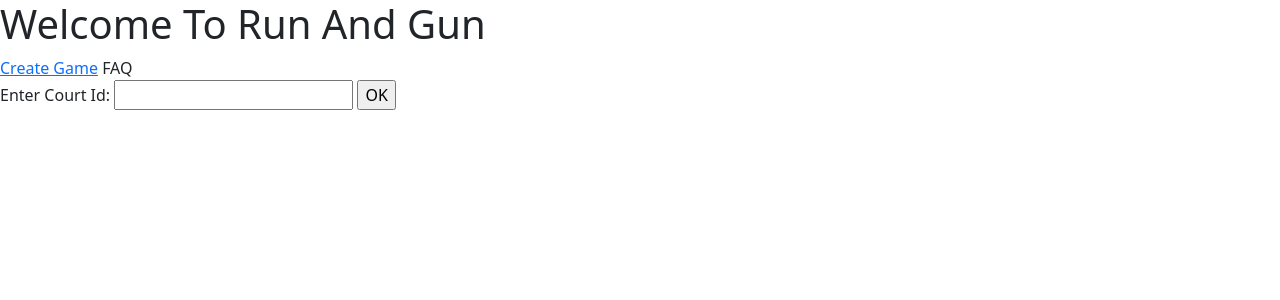
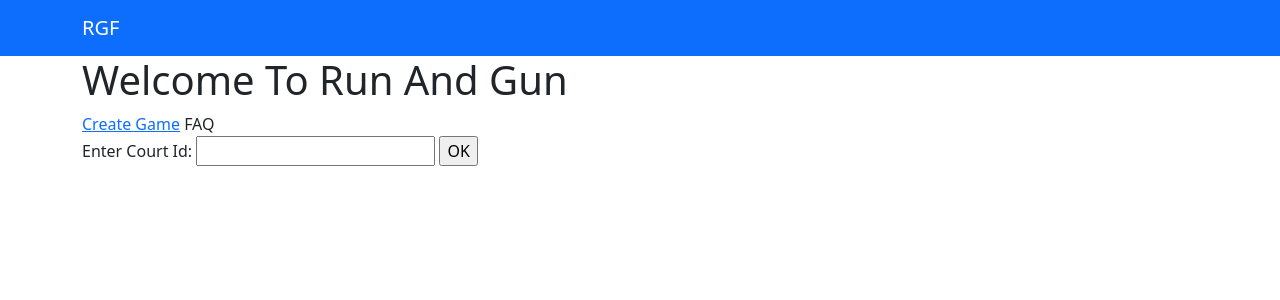
Before and after one commit to middleverse/multiplayer_nba_django, a Django app: page / in a window 1280 px wide. Shown: the top 300 px of the page. Run offline with Django 3.2, Linux system fonts and the light colour scheme.

Commit message:
added skeleton navbar

```diff
--- a/core/templates/base.html
+++ b/core/templates/base.html
@@ -18,6 +18,8 @@
     <![endif]-->
   </head>
   <body>
+    {% block navbar %}
+    {% endblock navbar %}
 
     {% block content %}
     {% endblock content %}
--- a/core/templates/index.html
+++ b/core/templates/index.html
@@ -1,7 +1,12 @@
 {% extends 'base.html' %}
+
+{% block navbar %}
+  {% include 'index_navbar.html' %}
+{% endblock navbar %}
 
 {% block content %}
   <body>
+  <div class='container'>
     <h1>Welcome To Run And Gun</h1>
     <a id="create-game" href="{% url 'create_redirect'%}">Create Game</a>
     <a id="faq">FAQ</a>
@@ -14,7 +19,7 @@
     </form>
 
     <div id='redirect-error-msg'></div>
-
+  </div>
 <script>
 
 const show_join_error_message = function(e) {
--- /dev/null
+++ b/core/templates/index_navbar.html
@@ -0,0 +1,7 @@
+<nav class="navbar navbar-expand bg-primary navbar-dark">
+
+  <div class="container">
+    <a class="navbar-brand">RGF</a>
+  </container>
+
+</nav>
--- a/court/templates/court.html
+++ b/court/templates/court.html
@@ -1,4 +1,8 @@
 {% extends 'court_base.html' %}
+
+{% block navbar %}
+  {% include 'index_navbar.html' %}
+{% endblock navbar %}
 
 {% block court_content %}
 
@@ -719,4 +723,4 @@ This is court#{{court_id}}. This contains a lobby and a game.
     //});
 </script>
 
-{% endblock %}
+{% endblock court_content %}
--- a/court/templates/court_base.html
+++ b/court/templates/court_base.html
@@ -19,6 +19,9 @@
     <![endif]-->
   </head>
   <body>
+    {% block navbar %}
+    {% endblock navbar %}
+
     <!-- Court Information -->
     {% block court_content %}
     {% endblock %}
```
Also changed, not shown: court/templates/court_navbar.html (added, +7 -0 lines). Lines whose indentation alone changed are shown as unchanged.
